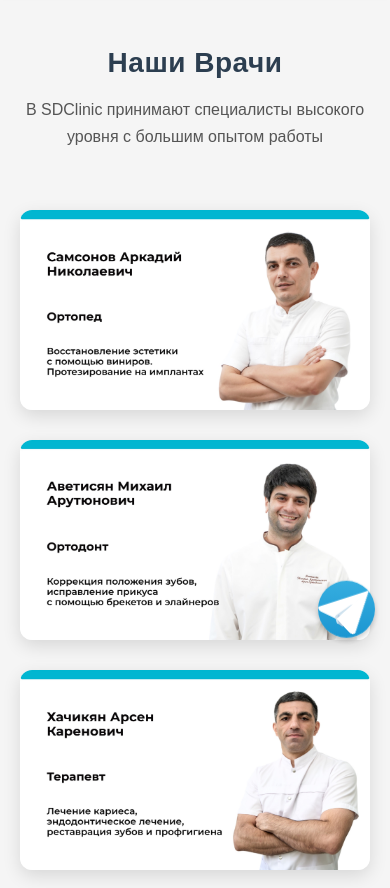
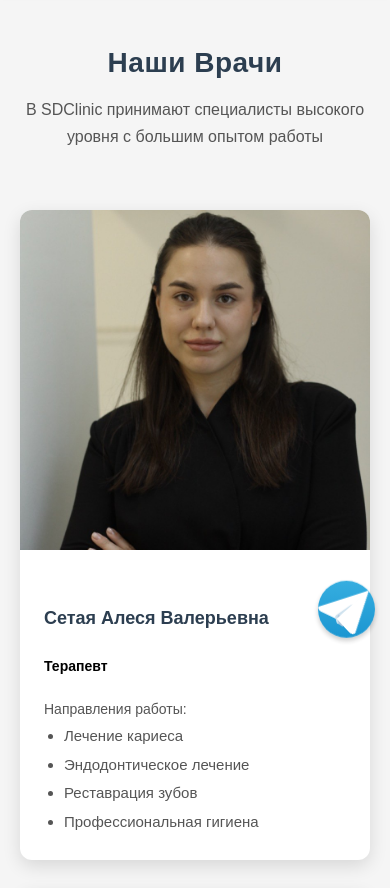
Before and after one commit to NarekHun1/Sdclinic, a website: page doctors.html in a window 390 px wide. Shown: the part 189-1077 px from the top of the page. Drawn offline with Linux system fonts and the light colour scheme.

Commit message:
Add therapist profile to doctors page

```diff
--- a/css/doctors.css
+++ b/css/doctors.css
@@ -331,3 +331,77 @@
     .appointment-button:active {
         transform: scale(0.95);
     }
+
+/* Профиль нового специалиста */
+.doctor-featured {
+    width: calc(100% - 40px);
+    max-width: 1000px;
+    align-items: stretch;
+}
+
+.doctor-featured .doctor-photo {
+    flex: 0 0 38%;
+    width: 38%;
+    border-radius: 0;
+}
+
+.doctor-featured .doctor-photo img {
+    width: 100%;
+    height: 440px;
+    object-fit: cover;
+    object-position: center 32%;
+}
+
+.doctor-featured .doctor-info {
+    padding: 32px 38px;
+    text-align: left;
+}
+
+.doctor-featured .doctor-info h3 {
+    margin-top: 0;
+}
+
+.doctor-featured .doctor-role {
+    margin: 0 0 18px;
+}
+
+.doctor-services {
+    margin: 0;
+    padding-left: 20px;
+    color: #555;
+    font-size: 16px;
+    line-height: 1.9;
+}
+
+@media screen and (max-width: 768px) {
+    .doctor-featured {
+        width: 100%;
+        flex-direction: column;
+    }
+
+    .doctor-featured .doctor-photo {
+        flex: 0 0 auto;
+        width: 100%;
+    }
+
+    .doctor-featured .doctor-photo img {
+        height: 400px;
+        object-position: center 30%;
+    }
+
+    .doctor-featured .doctor-info {
+        width: auto;
+        padding: 24px;
+        text-align: left;
+    }
+}
+
+@media screen and (max-width: 480px) {
+    .doctor-featured .doctor-photo img {
+        height: 340px;
+    }
+
+    .doctor-services {
+        font-size: 15px;
+    }
+}
--- a/doctors.html
+++ b/doctors.html
@@ -9,7 +9,7 @@
     <link rel="stylesheet" href="css/burger.css?v=7">
     <link rel="stylesheet" href="css/telegram.css?v=7">
     <link rel="stylesheet" href="css/footer.css?v=7">
-    <link rel="stylesheet" href="css/doctors.css?v=7">
+    <link rel="stylesheet" href="css/doctors.css?v=8">
     <link rel="stylesheet" href="css/bvi.css?v=7">
     <link rel="icon" type="image/png" href="/media/favicon.png">
     <link rel="apple-touch-icon" href="/media/favicon.png">
@@ -126,6 +126,22 @@
 
     <!-- Место для фотографий и информации о врачах -->
     <div class="doctors-list">
+        <article class="doctor doctor-featured">
+            <div class="doctor-photo">
+                <img src="media/setaya-alesya.jpg" alt="Сетая Алеся Валерьевна, врач-терапевт" loading="lazy" decoding="async">
+            </div>
+            <div class="doctor-info">
+                <h3>Сетая Алеся Валерьевна</h3>
+                <p class="doctor-role"><span class="black-bold">Терапевт</span></p>
+                <p>Направления работы:</p>
+                <ul class="doctor-services">
+                    <li>Лечение кариеса</li>
+                    <li>Эндодонтическое лечение</li>
+                    <li>Реставрация зубов</li>
+                    <li>Профессиональная гигиена</li>
+                </ul>
+            </div>
+        </article>
         <div class="doctor">
             <div class="doctor-photo"> <img src="media/doctor1.jpg" alt="Доктор Самсонов Аркадий Николаевич" loading="lazy" decoding="async"></div>
 <!--            <div class="doctor-info">-->
```
Also changed, not shown: media/setaya-alesya.jpg (added).
